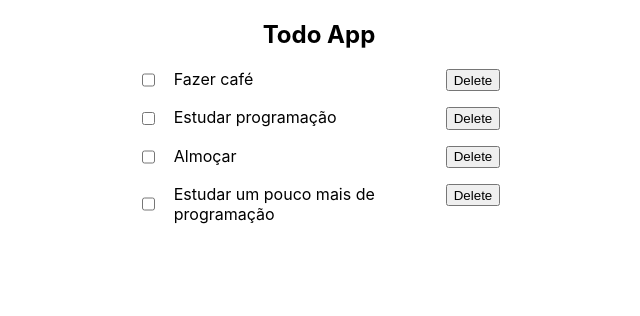
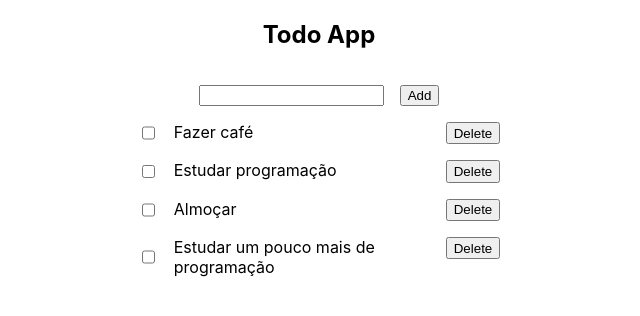
Before and after one commit to dhrleandro/ports-and-adapters-tdd-frontend-react-todoapp, a React (Create React App) app: page / in a window 1280 px wide. Shown: the top 316 px of the page, without its empty margins (321-961 px from the left). Built offline with nearby package versions, Linux system fonts and the light colour scheme.

Commit message:
[components/TodoListContainer] input

```diff
--- a/src/components/TodoListContainer.tsx
+++ b/src/components/TodoListContainer.tsx
@@ -15,6 +15,10 @@ function TodoListContainer() {
     return (
         <div className={styles.TodoListContainer}>
             <h2>Todo App</h2>
+            <div className={styles.InputContainer}>
+                <input type="text" />
+                <button>Add</button>
+            </div>
             <TodoList items={items}/>
         </div>
     );
--- a/src/styles/TodoList.module.css
+++ b/src/styles/TodoList.module.css
@@ -4,11 +4,22 @@
     display: flex;
     flex-direction: column;
     align-items: center;
+    gap: 1rem;
     position: relative;
     overflow: hidden;
 }
 
+.InputContainer {
+    width: 100%;
+    max-width: 600px;
+    display: flex;
+    flex-direction: row;
+    justify-content: center;
+    gap: 1rem;
+}
+
 .TodoList {
+    max-width: 600px;
     width: 100%;
     height: 100%;
     display: flex;
```
